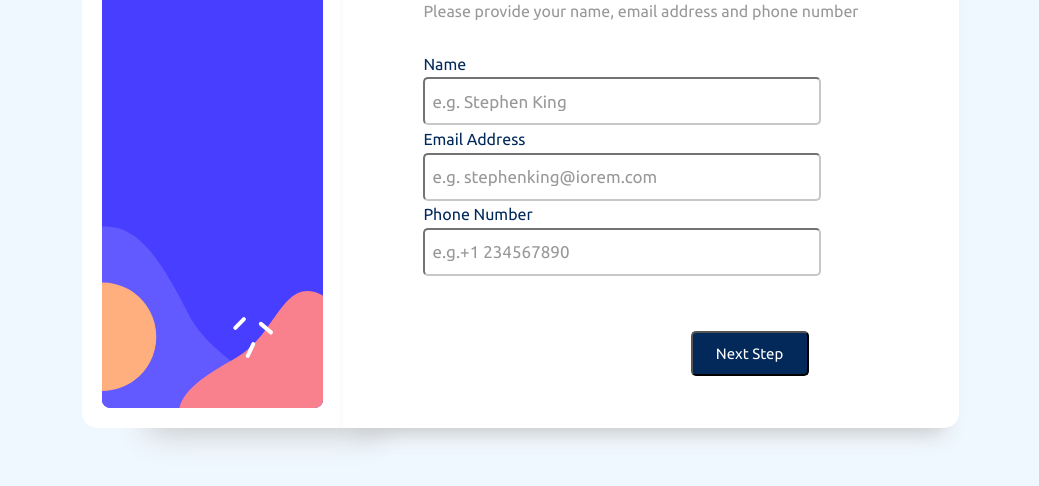
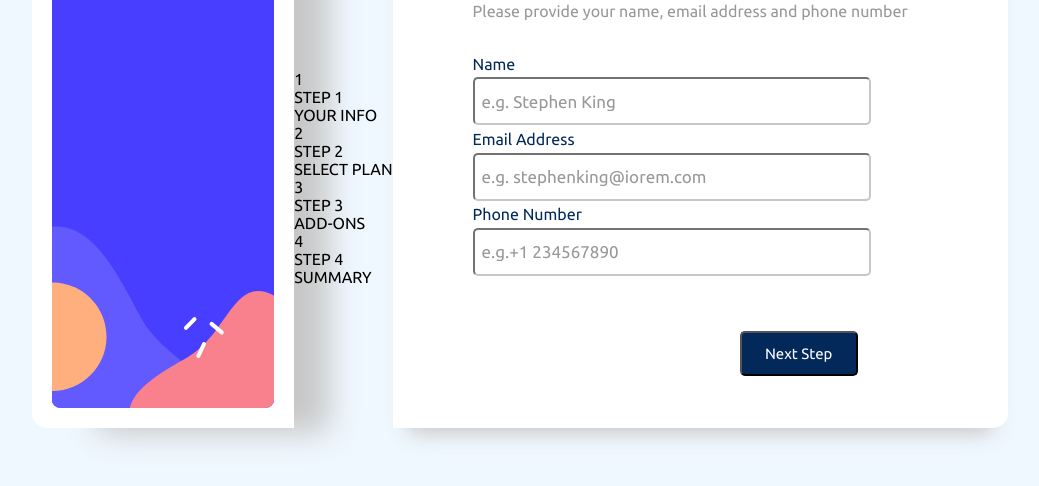
Before and after one commit to MEENAKSHY-S/multi-step-form, a plain HTML site: page index.html in a window 1280 px wide. Shown: the part 222-708 px from the top of the page, without its empty margins (120-1159 px from the left). Drawn offline with Linux system fonts and the light colour scheme; a web font is replaced by a local one.

Commit message:
text on image section added

```diff
--- a/index.html
+++ b/index.html
@@ -12,6 +12,40 @@
 <body>
     <div class="container" >
         <img class="image" src="./assets/images/bg-sidebar-desktop.svg">
+        <div class="image-container">
+
+            <div class="image-div">
+                <span id="one" class="div-num">1</span>
+                <div class="div-text">
+                <p class="image-text">STEP 1</p>
+                <p class="image-text">YOUR INFO</p>
+                </div>
+            </div>
+
+            <div class="image-div">
+                <span class="div-num">2</span>
+                <div class="div-text">
+                <p class="image-text">STEP 2</p>
+                <p class="image-text">SELECT PLAN</p>
+                </div>
+            </div>
+
+            <div class="image-div">
+                <span class="div-num">3</span>
+                <div class="div-text">
+                <p class="image-text">STEP 3</p>
+                <p class="image-text">ADD-ONS</p>
+                </div>
+            </div>
+
+            <div class="image-div">
+                <span class="div-num">4</span>
+                <div class="div-text">
+                <p class="image-text">STEP 4</p>
+                <p class="image-text">SUMMARY</p>
+                </div>
+            </div>
+        </div>
     <!-- form section -->
     <form class="form">
         <h1 class="form-heading">Personal info</h1>
```
